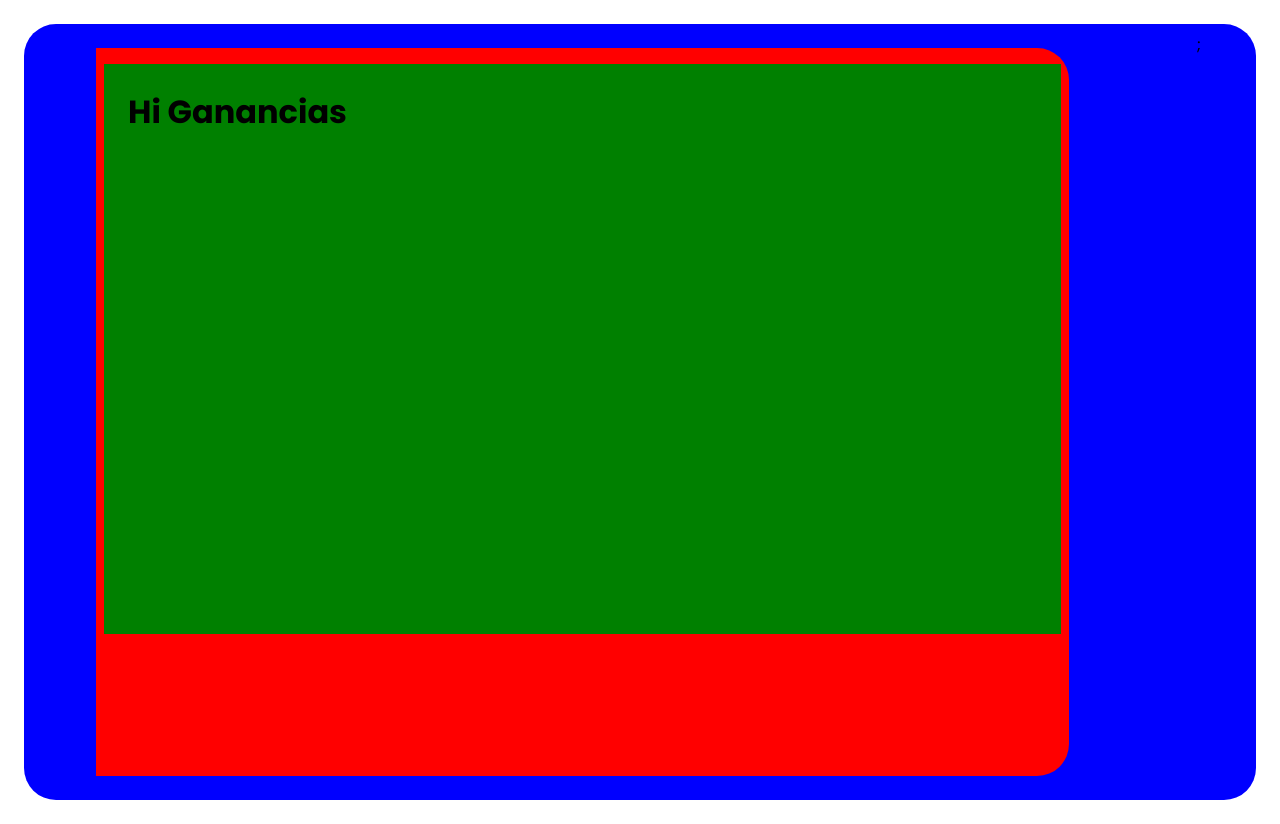
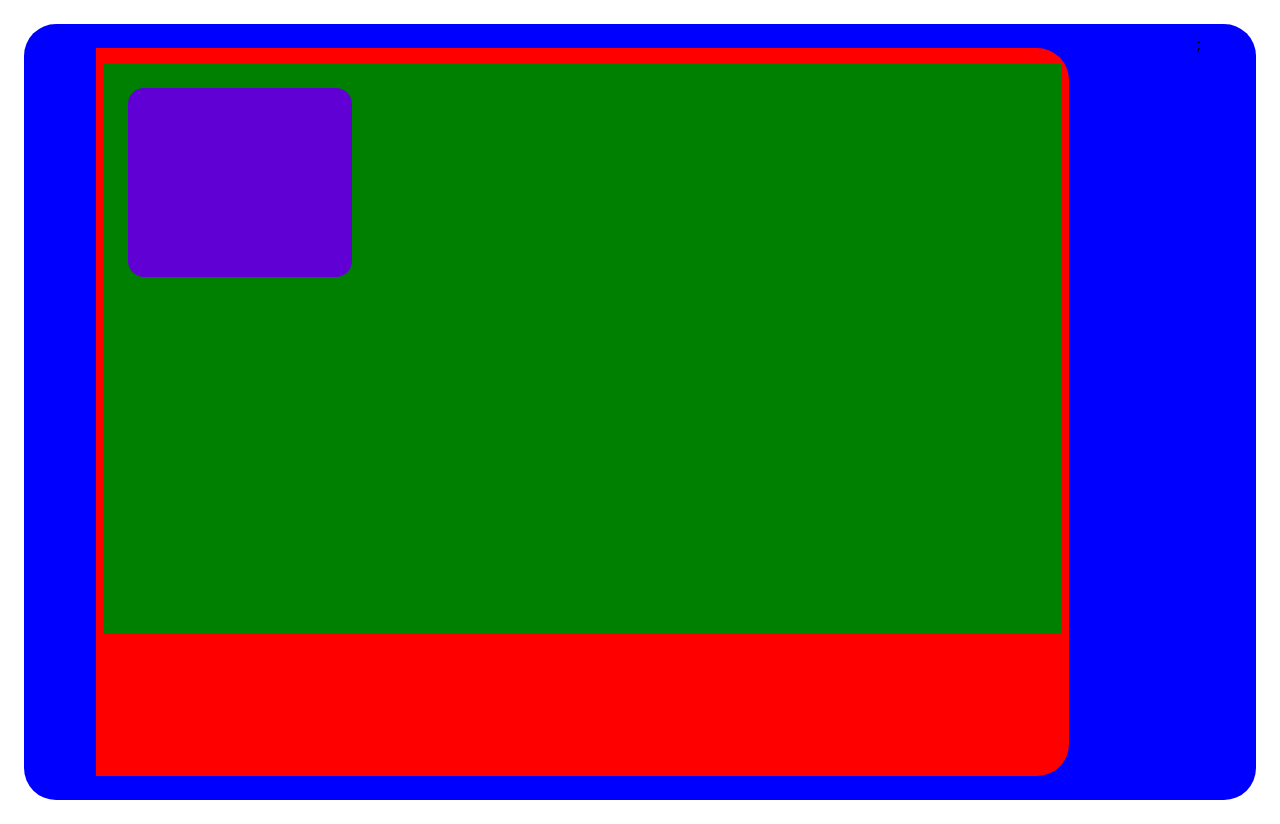
Before and after one commit to alucart2005/littleR_dashboard, a React (Vite) app: page / in a window 1280 px wide. Built offline with nearby package versions, Linux system fonts and the light colour scheme.

Commit message:
Feature: using styled components

```diff
--- a/src/components/Ganancias.jsx
+++ b/src/components/Ganancias.jsx
@@ -1,3 +1,22 @@
+import styled from "styled-components";
+import { themeColor, hoverEffect } from "../utils/utils";
+
 export function Ganancias() {
-  return (<h1>Hi Ganancias</h1>);
+  return <EarningsCard></EarningsCard>;
 }
+
+const EarningsCard = styled.div`
+  height: 100%;
+  width: 14rem;
+  background-color: ${themeColor};
+  padding: 1rem;
+  border-radius: 1rem;
+  color: white;
+  transition: 0.4s ease-in-out;
+  &:hover {
+    box-shadow: ${hoverEffect};
+  }
+  @media screen and (min-width: 320px) and (max-width: 1080px) {
+    width: 80%;
+  }
+`;
--- /dev/null
+++ b/src/utils/utils.jsx
@@ -0,0 +1,3 @@
+export const themeColor = "#6100D4";
+export const hoverEffect = `rgba(0, 0, 0, 0.56) 0px 22px 70px
+4px`;
```
